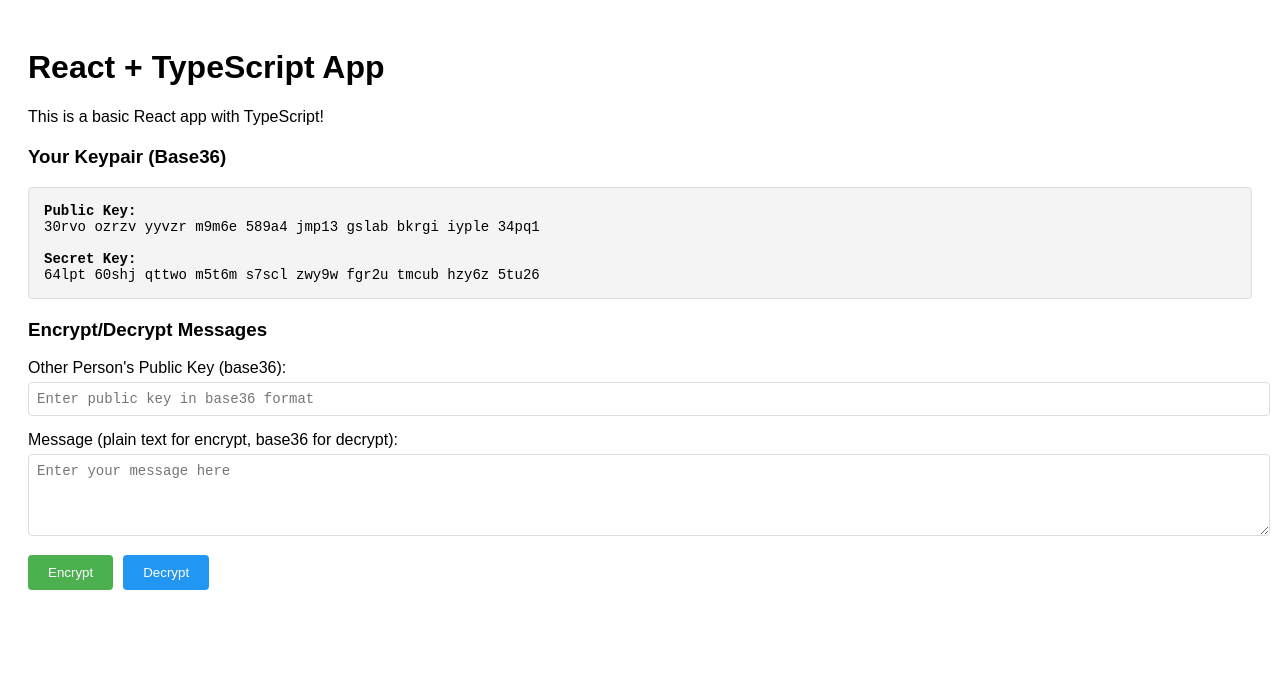
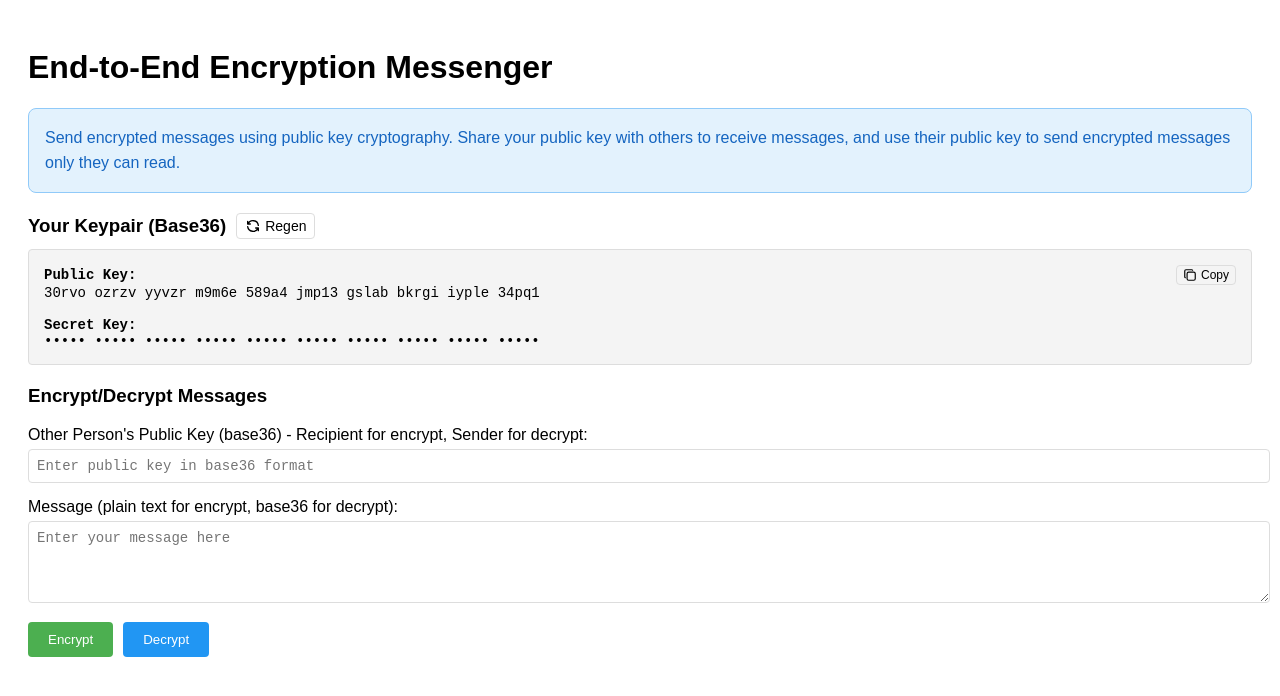
Before and after one commit to jsherer/e2ee-msg, a React app: page / in a window 1280 px wide. Shown: the top 696 px of the page. Built offline with nearby package versions, Linux system fonts and the light colour scheme; the HTML template or start-up script is replaced by a standard one.

Commit message:
Added keypair regen and copy/paste

```diff
--- a/package.json
+++ b/package.json
@@ -16,6 +16,7 @@
     "react": "^18.2.0",
     "react-dom": "^18.2.0",
     "tweetnacl": "^1.0.3",
-    "session-keystore": "^1.0.3"
+    "session-keystore": "^1.0.3",
+    "@tabler/icons-react": "^3.0.0"
   }
 }
--- a/src/App.tsx
+++ b/src/App.tsx
@@ -1,5 +1,6 @@
 import React, { useState, useEffect } from 'react';
 import * as nacl from 'tweetnacl';
+import { IconRefresh, IconCopy, IconCheck } from '@tabler/icons-react';
 
 const App: React.FC = () => {
   const [keypair, setKeypair] = useState<{ publicKey: Uint8Array; secretKey: Uint8Array } | null>(null);
@@ -7,6 +8,10 @@ const App: React.FC = () => {
   const [recipientPublicKey, setRecipientPublicKey] = useState('');
   const [message, setMessage] = useState('');
   const [output, setOutput] = useState('');
+  const [isDecrypting, setIsDecrypting] = useState(false);
+  const [isEncrypting, setIsEncrypting] = useState(false);
+  const [copied, setCopied] = useState(false);
+  const [isRegenerating, setIsRegenerating] = useState(false);
 
   const uint8ArrayToBase36 = (arr: Uint8Array): string => {
     let bigInt = BigInt(0);
@@ -35,7 +40,13 @@ const App: React.FC = () => {
     return str.match(/.{1,5}/g)?.join(' ') || str;
   };
 
-  useEffect(() => {
+  const generateKeypair = async (showLoading = false) => {
+    if (showLoading) {
+      setIsRegenerating(true);
+      setKeypairDisplay(null);
+      await new Promise(resolve => setTimeout(resolve, 300));
+    }
+
     const pair = nacl.box.keyPair();
 
     setKeypair(pair);
@@ -47,13 +58,34 @@ const App: React.FC = () => {
       publicKey: publicKeyBase36,
       secretKey: secretKeyBase36
     });
+
+    if (showLoading) {
+      setIsRegenerating(false);
+    }
+  };
+
+  useEffect(() => {
+    generateKeypair();
   }, []);
 
-  const handleEncrypt = () => {
+  const copyPublicKey = async () => {
+    if (keypairDisplay) {
+      await navigator.clipboard.writeText(keypairDisplay.publicKey);
+      setCopied(true);
+      setTimeout(() => setCopied(false), 2000);
+    }
+  };
+
+  const handleEncrypt = async () => {
     if (!keypair || !recipientPublicKey || !message) {
       setOutput('Error: Missing keypair, recipient public key, or message');
       return;
     }
+
+    setIsEncrypting(true);
+    setOutput('Encrypting...');
+
+    await new Promise(resolve => setTimeout(resolve, 300));
 
     try {
       const recipientKey = base36ToUint8Array(recipientPublicKey, 32);
@@ -70,14 +102,21 @@ const App: React.FC = () => {
       setOutput(`Encrypted:\n${encryptedBase36}`);
     } catch (error) {
       setOutput(`Encryption error: ${error}`);
+    } finally {
+      setIsEncrypting(false);
     }
   };
 
-  const handleDecrypt = () => {
+  const handleDecrypt = async () => {
     if (!keypair || !recipientPublicKey || !message) {
       setOutput('Error: Missing keypair, sender public key, or encrypted message');
       return;
     }
+
+    setIsDecrypting(true);
+    setOutput('Decrypting...');
+
+    await new Promise(resolve => setTimeout(resolve, 300));
 
     try {
       const senderKey = base36ToUint8Array(recipientPublicKey, 32);
@@ -90,6 +129,7 @@ const App: React.FC = () => {
 
       if (!decrypted) {
         setOutput('Decryption failed: Invalid message or wrong keys');
+        setIsDecrypting(false);
         return;
       }
 
@@ -97,16 +137,51 @@ const App: React.FC = () => {
       setOutput(`Decrypted:\n${decryptedMessage}`);
     } catch (error) {
       setOutput(`Decryption error: ${error}`);
+    } finally {
+      setIsDecrypting(false);
     }
   };
 
   return (
     <div style={{ padding: '20px', fontFamily: 'Arial, sans-serif' }}>
-      <h1>React + TypeScript App</h1>
-      <p>This is a basic React app with TypeScript!</p>
+      <h1>End-to-End Encryption Messenger</h1>
+      <div style={{
+        backgroundColor: '#e3f2fd',
+        border: '1px solid #90caf9',
+        borderRadius: '8px',
+        padding: '16px',
+        marginTop: '16px',
+        marginBottom: '20px'
+      }}>
+        <p style={{ margin: 0, lineHeight: '1.6', color: '#1565c0' }}>
+          Send encrypted messages using public key cryptography. Share your public key with others to receive messages, and use their public key to send encrypted messages only they can read.
+        </p>
+      </div>
 
       <div style={{ marginTop: '20px', marginBottom: '20px' }}>
-        <h3>Your Keypair (Base36)</h3>
+        <div style={{ display: 'flex', alignItems: 'center', marginBottom: '10px' }}>
+          <h3 style={{ margin: 0, marginRight: '10px' }}>Your Keypair (Base36)</h3>
+          <button
+            onClick={() => generateKeypair(true)}
+            disabled={isRegenerating}
+            title="Generate new keypair"
+            style={{
+              background: 'transparent',
+              border: '1px solid #ddd',
+              borderRadius: '4px',
+              padding: '4px 8px',
+              cursor: isRegenerating ? 'not-allowed' : 'pointer',
+              display: 'flex',
+              alignItems: 'center',
+              gap: '4px',
+              fontSize: '14px',
+              opacity: isRegenerating ? 0.6 : 1
+            }}
+          >
+            <IconRefresh size={16} />
+            {isRegenerating ? 'Regenerating...' : 'Regen'}
+          </button>
+        </div>
         <code style={{
           display: 'block',
           backgroundColor: '#f4f4f4',
@@ -118,13 +193,35 @@ const App: React.FC = () => {
           whiteSpace: 'pre-wrap',
           wordBreak: 'break-all'
         }}>
-          {keypairDisplay ? (
+          {isRegenerating ? (
+            'Regenerating keypair...'
+          ) : keypairDisplay ? (
             <>
-              <strong>Public Key:</strong>{'\n'}
+              <div style={{ display: 'flex', alignItems: 'center', justifyContent: 'space-between' }}>
+                <strong>Public Key:</strong>
+                <button
+                  onClick={copyPublicKey}
+                  title="Copy public key to clipboard"
+                  style={{
+                    background: 'transparent',
+                    border: '1px solid #ddd',
+                    borderRadius: '4px',
+                    padding: '2px 6px',
+                    cursor: 'pointer',
+                    display: 'flex',
+                    alignItems: 'center',
+                    gap: '4px',
+                    fontSize: '12px'
+                  }}
+                >
+                  {copied ? <IconCheck size={14} /> : <IconCopy size={14} />}
+                  {copied ? 'Copied!' : 'Copy'}
+                </button>
+              </div>
               {keypairDisplay.publicKey}
               {'\n\n'}
               <strong>Secret Key:</strong>{'\n'}
-              {keypairDisplay.secretKey}
+              {keypairDisplay.secretKey.replace(/[a-z0-9]/g, '•')}
             </>
           ) : (
             'Generating keypair...'
@@ -137,7 +234,7 @@ const App: React.FC = () => {
 
         <div style={{ marginBottom: '15px' }}>
           <label style={{ display: 'block', marginBottom: '5px' }}>
-            Other Person's Public Key (base36):
+            Other Person's Public Key (base36) - Recipient for encrypt, Sender for decrypt:
           </label>
           <input
             type="text"
@@ -178,30 +275,34 @@ const App: React.FC = () => {
         <div style={{ marginBottom: '15px' }}>
           <button
             onClick={handleEncrypt}
+            disabled={isEncrypting || isDecrypting}
             style={{
               padding: '10px 20px',
               marginRight: '10px',
-              backgroundColor: '#4CAF50',
+              backgroundColor: isEncrypting || isDecrypting ? '#ccc' : '#4CAF50',
               color: 'white',
               border: 'none',
               borderRadius: '4px',
-              cursor: 'pointer'
+              cursor: isEncrypting || isDecrypting ? 'not-allowed' : 'pointer',
+              opacity: isEncrypting || isDecrypting ? 0.6 : 1
             }}
           >
-            Encrypt
+            {isEncrypting ? 'Encrypting...' : 'Encrypt'}
           </button>
           <button
             onClick={handleDecrypt}
+            disabled={isEncrypting || isDecrypting}
             style={{
               padding: '10px 20px',
-              backgroundColor: '#2196F3',
+              backgroundColor: isEncrypting || isDecrypting ? '#ccc' : '#2196F3',
               color: 'white',
               border: 'none',
               borderRadius: '4px',
-              cursor: 'pointer'
+              cursor: isEncrypting || isDecrypting ? 'not-allowed' : 'pointer',
+              opacity: isEncrypting || isDecrypting ? 0.6 : 1
             }}
           >
-            Decrypt
+            {isDecrypting ? 'Decrypting...' : 'Decrypt'}
           </button>
         </div>
 
```
Also changed, not shown: 1 other file (tests, documents, lock files or other folders).
